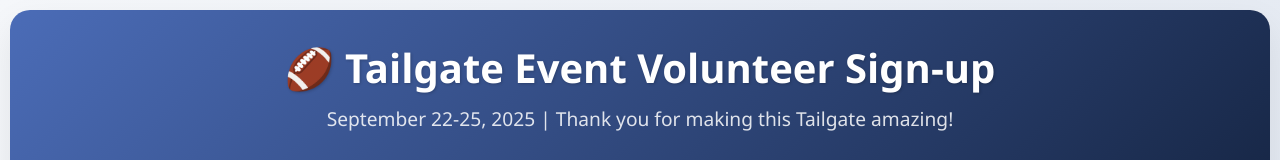
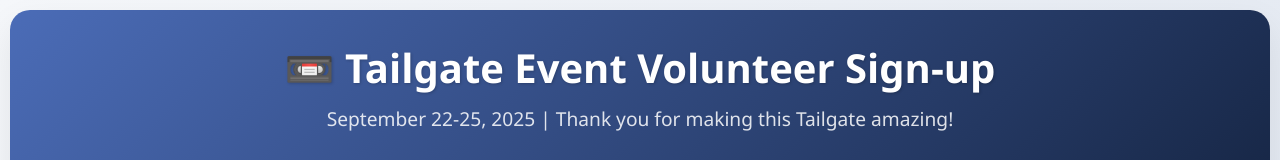
Before and after one commit to amcgeedmsi/2025-tailgate-signup, a plain HTML site: page index.html in a window 1280 px wide. Shown: the top 160 px of the page. Drawn offline with Linux system fonts and the light colour scheme.

Commit message:
index.html

```diff
--- a/index.html
+++ b/index.html
@@ -202,7 +202,7 @@ body {
 
 <div class="container">
     <div class="header">
-        <h1>🏈 Tailgate Event Volunteer Sign-up</h1>
+        <h1>📼 Tailgate Event Volunteer Sign-up</h1>
         <p>September 22-25, 2025 | Thank you for making this Tailgate amazing!</p>
     </div>
 
```
